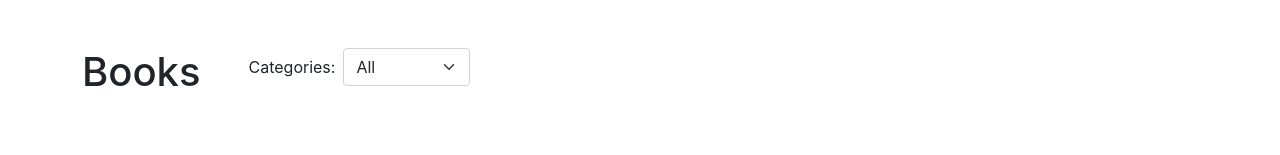
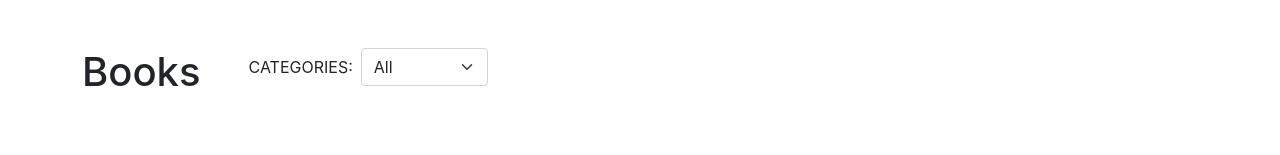
Before and after one commit to akshay-narkar/Bookstore, a React (Create React App) app: page / in a window 1280 px wide. Shown: the top 155 px of the page. Built offline with nearby package versions, Linux system fonts and the light colour scheme.

Commit message:
Update header names

```diff
--- a/src/Components/Filter.js
+++ b/src/Components/Filter.js
@@ -10,7 +10,7 @@ function CategoryFilter(props) {
     <div className="ms-5">
       <label htmlFor="exampleselectInput1" className="form-label d-flex align-items-baseline m-0">
 
-        <p className="m-0">Categories:</p>
+        <p className="m-0 montreg opacity bookssize">CATEGORIES:</p>
 
         <select
           value={filtercat}
```
